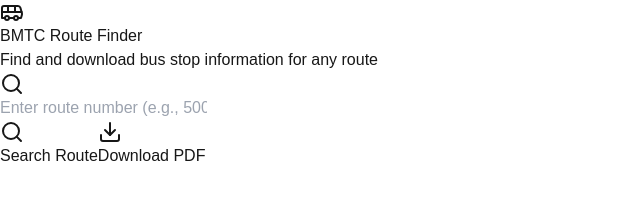
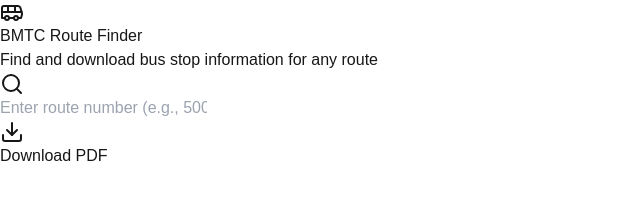
Before and after one commit to Vinod-J-Navalur/bengawalk, a Next.js app: page / in a window 1280 px wide. Shown: the top 218 px of the page, without its empty margins (0-640 px from the left). Built offline with nearby package versions, Linux system fonts and the light colour scheme.

Commit message:
Update page.tsx

```diff
--- a/src/app/page.tsx
+++ b/src/app/page.tsx
@@ -143,33 +143,11 @@
             </div>
 
             {/* Action Buttons */}
-            <div className="grid grid-cols-2 gap-4">
-              <button
-                onClick={handleSearch}
-                disabled={!routeNumber || loading}
-                className="bg-blue-500 text-white rounded-xl py-2.5 sm:py-3 font-medium
-                          transition-all duration-200 hover:bg-blue-600
-                          disabled:bg-gray-200 disabled:cursor-not-allowed
-                          text-sm sm:text-base
-                          flex items-center justify-center gap-2"
-              >
-                {loading ? (
-                  <>
-                    <Loader2 className="w-5 h-5 animate-spin" />
-                    Searching...
-                  </>
-                ) : (
-                  <>
-                    <Search className="w-5 h-5" />
-                    Search Route
-                  </>
-                )}
-              </button>
-
+            <div className="w-full">
               <button
                 onClick={handleDownload}
-                disabled={!routeNumber || downloading || !previewUrl}
-                className="bg-green-500 text-white rounded-xl py-2.5 sm:py-3 font-medium
+                disabled={!routeNumber || downloading}
+                className="w-full bg-green-500 text-white rounded-xl py-2.5 sm:py-3 font-medium
                           transition-all duration-200 hover:bg-green-600
                           disabled:bg-gray-200 disabled:cursor-not-allowed
                           text-sm sm:text-base
```
